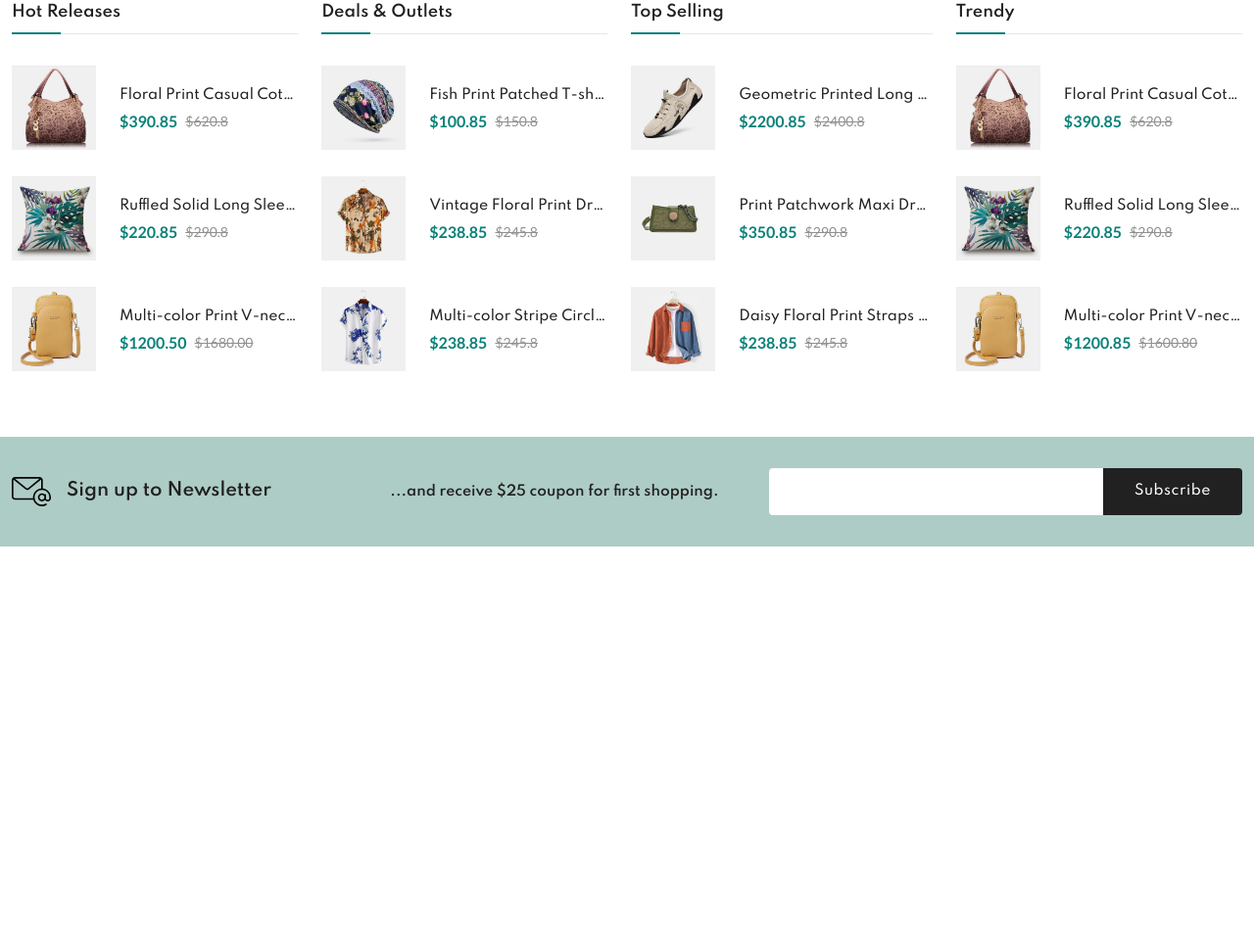
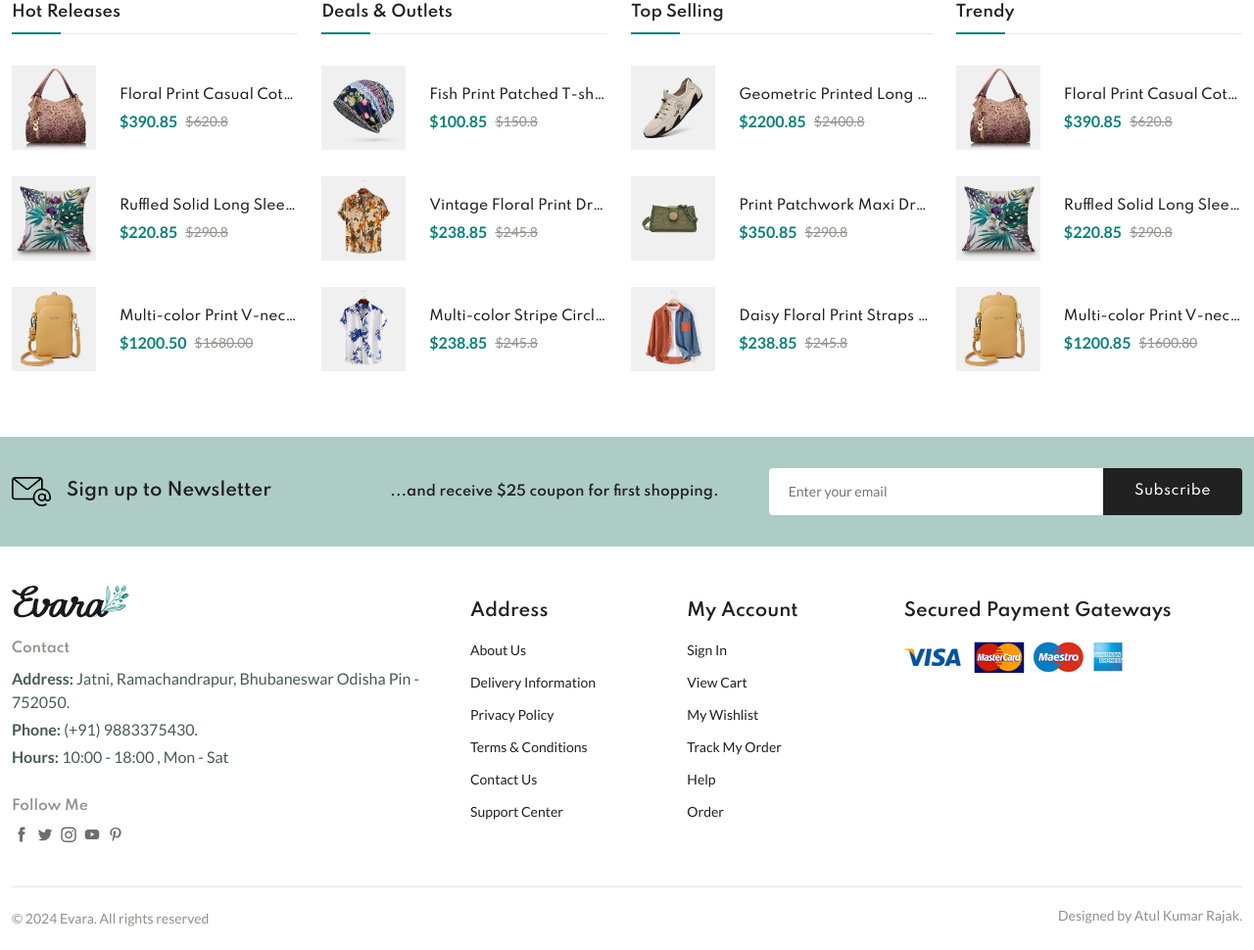
Before and after one commit to Ak-Rajak/Ecommerce-website, a plain HTML site: page ecommerce website/index.html in a window 1280 px wide. Shown: the part 3357-4327 px from the top of the page at 98% size. Before the commit the page ends 3915 px from the top, so only its background shows below. Drawn offline with nearby package versions, Linux system fonts and the light colour scheme.

Commit message:
Completed HomePage

```diff
--- a/ecommerce website/assets/css/styles.css
+++ b/ecommerce website/assets/css/styles.css
@@ -813,6 +813,74 @@ button,textarea,input {
 }
 
 /*=============== FOOTER ===============*/
+.footer__container {
+  grid-template-columns: 4.5fr repeat(2, 2fr) 3.5fr;
+  padding-block: 2.5rem;
+}
+
+.footer__logo-img {
+  width: 120px;
+}
+
+.footer__subtitle {
+  color: var(--text-color-light);
+  font-size: var(--small-font-size);
+  margin-block: 1.25rem 0.625rem;
+}
+
+.footer__description {
+  margin-bottom: 0.25rem;
+}
+
+.footer__description span {
+  font-weight: var(--weight-600);
+}
+
+.footer__social .footer__subtitle {
+  margin-top : 1.875rem;
+}
+
+.footer__social-links {
+  column-gap: 0.25rem;
+}
+
+.footer__social-icon {
+  width: 20px;
+  opacity: 0.7;
+}
+
+.footer__title {
+  font-size: var(--large-font-size);
+  margin-block: 1rem 1.25rem;
+}
+
+.footer__links {
+  color: var(--title-color);
+  font-size: var(--small-font-size);
+  margin-bottom: 1rem;
+  display: block;
+  transition: all 0.3s var(--transition);
+}
+
+.footer__links:hover {
+  color: var(--first-color);
+  margin-left: 0.25rem;
+}
+
+.footer__bottom {
+  display:flex;
+  justify-content: space-between;
+  padding-block: 1.25rem;
+  border-top: 1px solid var(--border-color-alt);
+}
+
+.copyright,
+.designer {
+  color: var(--text-color-light);
+  font-size: var(--small-font-size);
+}
+
+
 
 /*=============== BREADCRUMBS ===============*/
 
--- a/ecommerce website/index.html
+++ b/ecommerce website/index.html
@@ -2088,7 +2088,7 @@
           </p>
 
           <form action="" class="newsletter__form">
-            <input type="text" placholder = "Enter ypur email" class="newsletter__input">
+            <input type="text" placeholder = "Enter your email" class="newsletter__input">
             <button type="submit" class="newsletter__btn">
               Subscribe
             </button>
@@ -2098,8 +2098,93 @@
     </main>
 
     <!--=============== FOOTER ===============-->
-    <footer class="footer"></footer>
-
+    <footer class="footer container">
+      <div class="footer__container grid">
+        <div class="footer__content">
+          <a href="index.html" class="footer__logo">
+            <img src="assets/img/logo.svg" alt="" class="footer__logo-img">
+          </a>
+
+          <h4 class="footer__subtitle">Contact</h4>
+
+          <p class="footer__description">
+            <span>Address:</span> Jatni, Ramachandrapur, Bhubaneswar Odisha
+            Pin - 752050.
+          </p>
+
+          <p class="footer__description">
+            <span>Phone:</span> (+91) 9883375430.
+          </p>
+
+          <p class="footer__description">
+            <span>Hours:</span> 10:00 - 18:00 , Mon - Sat
+          </p>
+
+          <div class="footer__social">
+            <h4 class="footer__subtitle">Follow Me</h4>
+
+            <div class="footer__social-links flex">
+              <a href="">
+                <img src="assets/img/icon-facebook.svg" alt="" class="footer__social-icon">
+              </a>
+
+              <a href="">
+                <img src="assets/img/icon-twitter.svg" alt="" class="footer__social-icon">
+              </a>
+
+              <a href="">
+                <img src="assets/img/icon-instagram.svg" alt="" class="footer__social-icon">
+              </a>
+
+              <a href="">
+                <img src="assets/img/icon-youtube.svg" alt="" class="footer__social-icon">
+              </a>
+
+              <a href="">
+                <img src="assets/img/icon-pinterest.svg" alt="" class="footer__social-icon">
+              </a>
+            </div>
+          </div>
+        </div>
+
+        <div class="footer__content">
+          <h3 class="footer__title">Address</h3>
+
+          <ul class="footer__links">
+            <li><a href="" class="footer__links">About Us</a></li>
+            <li><a href="" class="footer__links">Delivery Information</a></li>
+            <li><a href="" class="footer__links">Privacy Policy</a></li>
+            <li><a href="" class="footer__links">Terms & Conditions</a></li>
+            <li><a href="" class="footer__links">Contact Us</a></li>
+            <li><a href="" class="footer__links">Support Center</a></li>
+          </ul>
+        </div>
+
+        <div class="footer__content">
+          <h3 class="footer__title">My Account</h3>
+
+          <ul class="footer__links">
+            <li><a href="" class="footer__links">Sign In</a></li>
+            <li><a href="" class="footer__links">View Cart</a></li>
+            <li><a href="" class="footer__links">My Wishlist</a></li>
+            <li><a href="" class="footer__links">Track My Order</a></li>
+            <li><a href="" class="footer__links">Help</a></li>
+            <li><a href="" class="footer__links">Order</a></li>
+          </ul>
+        </div>
+
+        <div class="footer__content">
+          <h3 class="footer__title">Secured Payment Gateways</h3>
+
+          <img src="assets/img/payment-method.png" alt="" class="payment__img">
+        </div>
+      </div>
+
+      <div class="footer__bottom">
+        <p class="copyright">&copy; 2024 Evara. All rights reserved</p>
+        <span class="designer">Designed by Atul Kumar Rajak.</span>
+      </div>
+    </footer>
     <!--=============== SWIPER JS ===============-->
     <script src="https://cdn.jsdelivr.net/npm/swiper@11/swiper-bundle.min.js"></script>
 
```
